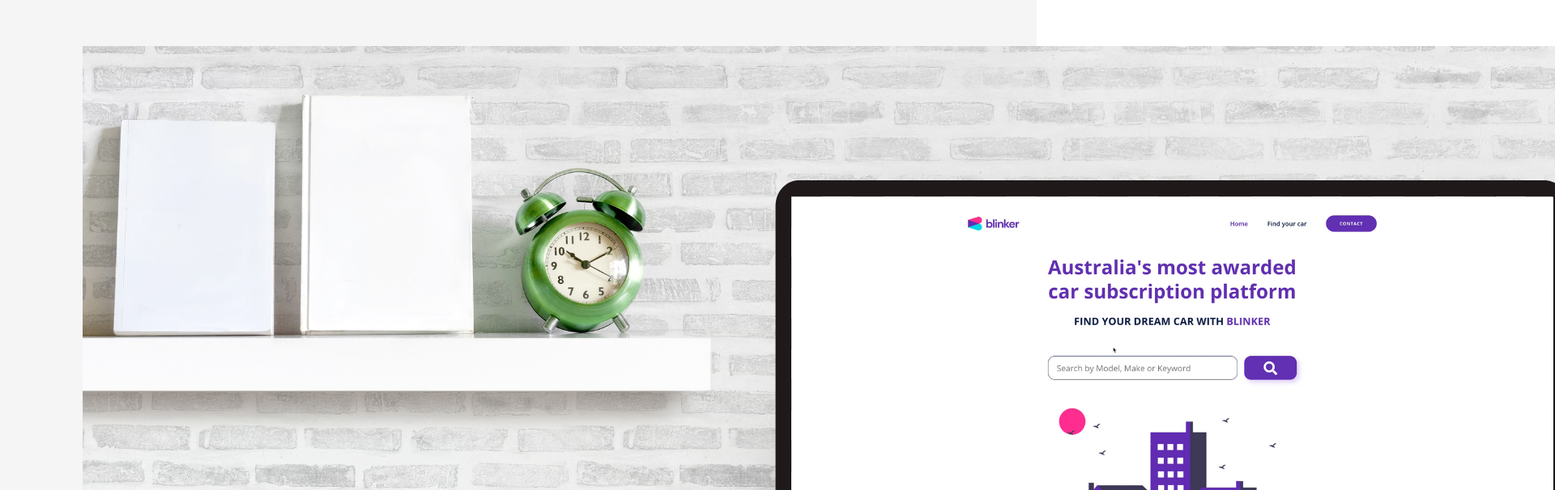
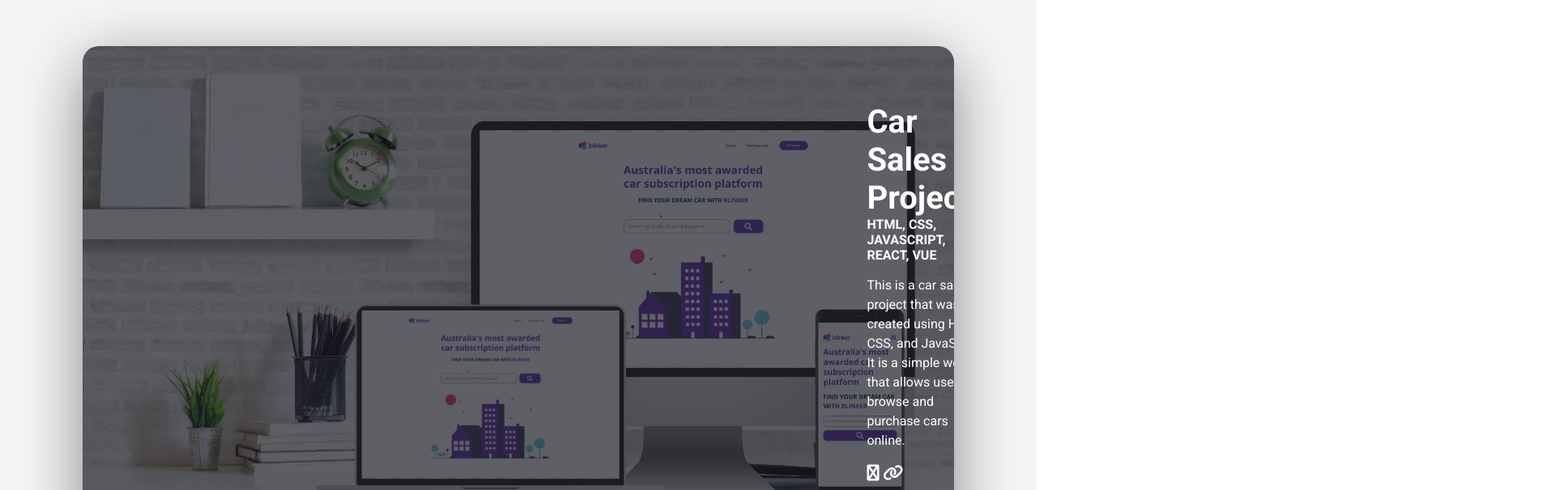
Before and after one commit to GISWSH/Module4, a plain HTML site: page index.html in a window 1280 px wide. Shown: the part 910-1516 px from the top of the page at 81% size, 1920 px wide, since content can reach past the window. Drawn offline with Linux system fonts and the light colour scheme.

Commit message:
#make changes

```diff
--- a/style.css
+++ b/style.css
@@ -192,8 +192,70 @@ nav {
 }
 
 /* PROJECTS */
+
 .section__title {
     text-align: center;
     font-size: 48px;
     margin-bottom: 60px;
 }
+
+.project__img {
+    width: 100%;
+}
+
+.project__wrapper {
+   position: relative;
+   border-radius: 20px;
+   box-shadow: 0 20px 80px rgba(0, 0, 0, 0.45);
+   overflow: hidden;
+}
+.project__wrapper:hover .project__description {
+    opacity: 1;
+    transform: translateY(-50%);
+    opacity: 0;
+    transition: opacity 300ms, transform 450ms ease;
+    color: white;
+    max-width: 550px;
+}
+
+.project__wrapper:hover.project__img {
+    transform: scale(1.07);
+    filter:blur(5px);
+}
+
+.project__description {
+    position: absolute;
+    top: 50%;
+    left: 90%;
+    transform: translateY(-50%);
+    color: white;
+    max-width: 550px;
+}
+
+.project__wrapper--bg {
+    position: absolute;
+    top: 0;
+    left: 0;
+    width: 100%;
+    height: 100%;
+    background-color: #1c1d25;
+    opacity: 0.7;
+}
+
+.project__description--title {
+    font-size: 40px;
+}
+
+.project__description--sub-title {
+    margin-top: 8px;
+}
+
+.project__description--link {
+    color: white;
+    font-size: 20px;
+    margin-right: 16px;
+}
+
+.project__description--para {
+    margin: 16px 0;
+}
```
